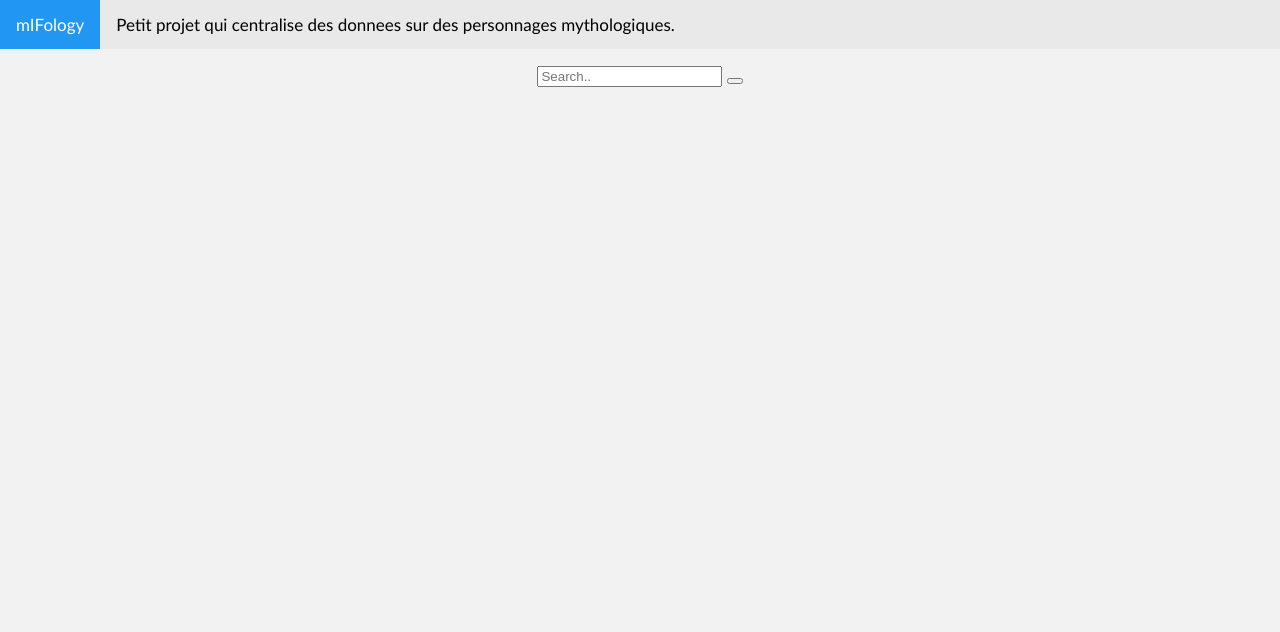
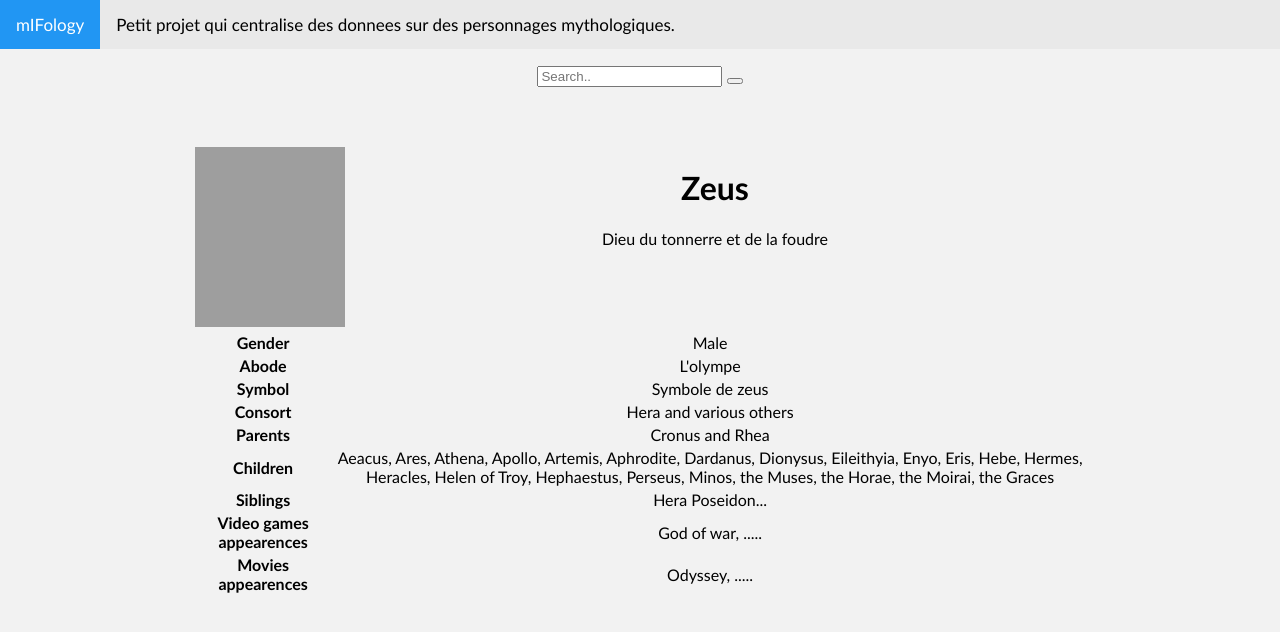
Before and after one commit to cdel2/mIFology, a plain HTML site: page front/index.html in a window 1280 px wide. Drawn offline with Linux system fonts and the light colour scheme; grey boxes are pictures that could not be loaded.

Commit message:
Update index.html

```diff
--- a/front/index.html
+++ b/front/index.html
@@ -1,11 +1,12 @@
 <!DOCTYPE html>
 <link rel="stylesheet" href="https://maxcdn.bootstrapcdn.com/font-awesome/4.7.0/css/font-awesome.min.css"/>
 <html>
-<body>
   <head>
       <link rel="stylesheet" href="style.css">
   </head>
 
+
+  <body>
   <div class="search-container">
       <div class="topnav">
         <a class="active" href="#home">mIFology</a>
@@ -16,6 +17,66 @@
       <button type="submit" onclick="callAPI()"></button>
   </div>
   <div id="content"></div>
+
+  <br/><br/><br/>
+
+  <table style="width:70%" align="center">
+    <tr>
+      <td><img align="left"src="http://commons.wikimedia.org/wiki/Special:FilePath/Jupiter_Smyrna_Louvre_Ma13.jpg?width=300" alt="Zeus" style="width:150px;height:180px;">  <div id="godName"> <h1>Zeus</h1> </div> <div id="godFunction"> Dieu du tonnerre et de la foudre </div></td>
+    </tr>
+  </table>
+
+  <table style="width:70%" align="center">
+
+    <tr>
+      <td><b>Gender</b></td>
+      <td><div id="godGender">Male</div></td>
+    </tr>
+
+    <tr>
+      <td><b>Abode</b></td>
+      <td><div id="godAbode">L'olympe</div></td>
+    </tr>
+
+    <tr>
+      <td><b>Symbol</b></td>
+      <td><div id="godSymbol">Symbole de zeus</div></td>
+    </tr>
+
+    <tr>
+      <td><b>Consort</b></td>
+      <td><div id="godConsort">Hera and various others</div></td>
+    </tr>
+
+    <tr>
+      <td><b>Parents</b></td>
+      <td><div id="godParents">Cronus and Rhea</div></td>
+    </tr>
+
+    <tr>
+      <td><b>Children</b></td>
+      <td><div id="godChildren">Aeacus, Ares, Athena, Apollo, Artemis, Aphrodite, Dardanus, Dionysus, Eileithyia, Enyo, Eris, Hebe, Hermes, Heracles, Helen of Troy, Hephaestus, Perseus, Minos, the Muses, the Horae, the Moirai, the Graces</div></td>
+    </tr>
+
+    <tr>
+      <td><b>Siblings</b></td>
+      <td><div id="godSiblings">Hera Poseidon...</div></td>
+    </tr>
+
+    <tr>
+      <td><b>Video games appearences</b></td>
+      <td><div id="godSiblings">God of war, .....</div></td>
+    </tr>
+
+    <tr>
+      <td><b>Movies appearences</b></td>
+      <td><div id="godSiblings">Odyssey, .....</div></td>
+    </tr>
+
+
+  </table>
+
+  <br/> <br/> <br/>
 
   <script>
       var jsonInfo;
```
